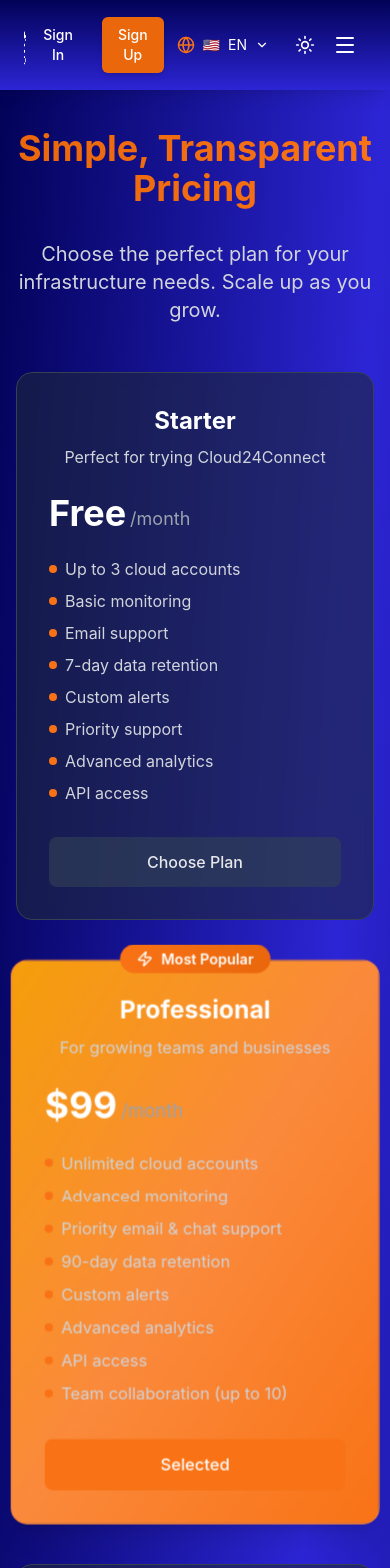
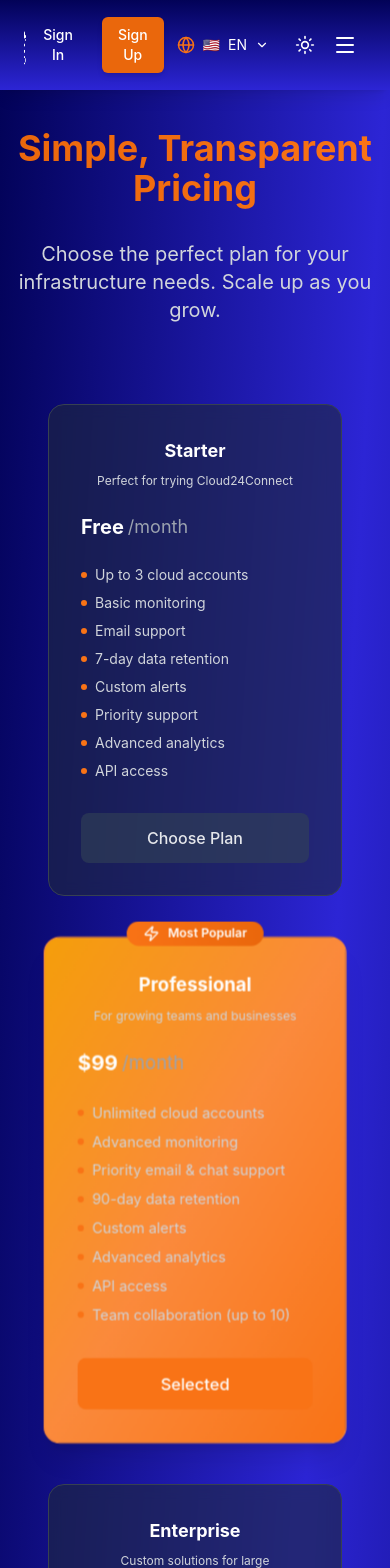
Before and after one commit to souhail220/cloud24Connect, a React (Vite) app: page /pricing in a window 390 px wide. Shown: the top 1568 px of the page. Built offline with nearby package versions, Linux system fonts and the light colour scheme.

Commit message:
fixed pricing card responsivness issue

```diff
--- a/src/pages/pricingPage/components/PlanSection/PlanCard.tsx
+++ b/src/pages/pricingPage/components/PlanSection/PlanCard.tsx
@@ -25,25 +25,25 @@
                     text-white px-4 py-1 rounded-full text-sm font-semibold flex items-center gap-2"
                 >
                     <Zap className="w-4 h-4"/>
-                    Most Popular
+                    <p className="text-xs">Most Popular</p>
                 </div>
             )}
-            <h3 className="text-2xl font-bold text-black dark:text-white mb-2">
+            <h3 className="text-lg md:text-xl lg:text-2xl font-bold text-black dark:text-white mb-2">
                 {plan.name}
             </h3>
 
-            <p className="text-gray-800 dark:text-gray-300 mb-6">{plan.description}</p>
+            <p className="text-gray-800 dark:text-gray-300 text-xs md:text-sm lg:text-xl mb-6">{plan.description}</p>
 
             <div className="flex items-end gap-1">
-                <span className="text-4xl font-bold text-primary-light dark:text-white">{plan.price}</span>
+                <span className="text-xl md:text-2xl lg:text-3xl font-bold text-primary-light dark:text-white">{plan.price}</span>
                 <span className="text-gray-800 dark:text-gray-400 text-lg">/month</span>
             </div>
 
             <ul className="mt-6 space-y-2 text-gray-300">
                 {plan.features.map(feature => (
                     <li key={feature.name} className="flex items-center text-gray-800 dark:text-gray-300 gap-2">
-                        <span className="w-2 h-2 bg-secondary rounded-full"></span>
-                        {feature.name}
+                        <span className="w-1.5 h-1.5 lg:w-2 lg:h-2 bg-secondary rounded-full"></span>
+                        <p className="text-start text-sm lg:text-lg">{feature.name}</p>
                     </li>
                 ))}
             </ul>
--- a/src/pages/pricingPage/components/PlanSection/PlanSection.tsx
+++ b/src/pages/pricingPage/components/PlanSection/PlanSection.tsx
@@ -79,7 +79,7 @@
                         Choose the perfect plan for your infrastructure needs. Scale up as you grow.
                     </p>
                 </div>
-                <div className="mt-8 grid grid-cols-1 md:grid-cols-3 gap-8 lg:gap-6">
+                <div className="mt-8 p-8 grid grid-cols-1 md:p-0 lg:p-0 md:grid-cols-3 gap-8 lg:gap-6">
                     {plans.map((plan) => (
                         <PlanCard
                             key={plan.id}
```
